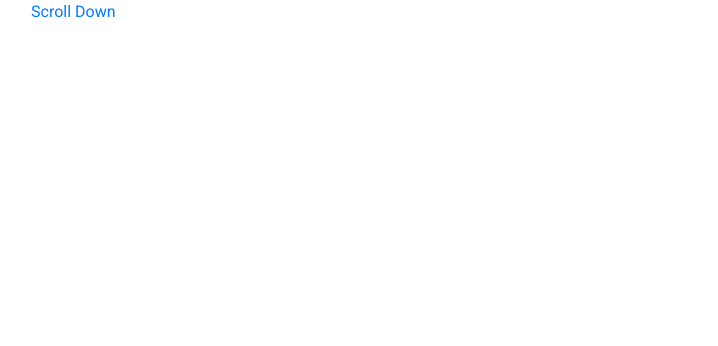
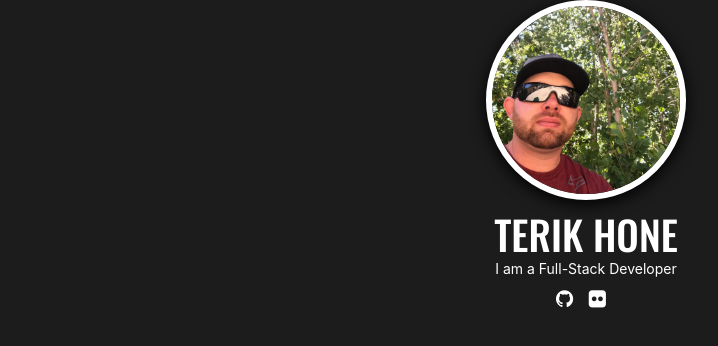
Before and after one commit to torqie/new-portfolio, a website: page index.html in a window 1280 px wide. Shown: the whole page, without its empty margins (54-772 px from the left). Drawn offline with nearby package versions, Linux system fonts and the light colour scheme.

Commit message:
Added Photo of myself to the images file, fleshed out the home page with css and HTML

```diff
--- a/assets/scss/home.scss
+++ b/assets/scss/home.scss
@@ -1,23 +1,46 @@
 @import "variables";
+
+body {
+  background-color: $dark;
+}
 
 #intro {
   img {
+    max-width: 200px;
+    max-height: 200px;
     border: 6px solid $light;
+    border-radius: 100%;
     -moz-box-shadow: 0 4px 16px 0 rgba(0, 0, 0, 1);
     -webkit-box-shadow: 0 4px 16px 0 rgba(0, 0, 0, 1);
     box-shadow: 0 4px 16px 0 rgba(0, 0, 0, 1);
   }
 
-  .name {
+  h1 {
+    font-size: 2.5rem;
+    margin-top: 10px;
+    margin-bottom: 0;
+    text-transform: uppercase;
     color: $light;
-
   }
 
-  .description {
-
+  p {
+    font-size: .875rem;
+    margin-bottom: 5px;
+    color: $light;
   }
 
   .social {
+    font-size: 1.25rem;
+    padding: 0;
+    list-style: none;
 
+    li {
+      display: inline;
+      margin-right: 10px;
+    }
+
+    a {
+      color: $light;
+    }
   }
 }
--- a/assets/scss/main.scss
+++ b/assets/scss/main.scss
@@ -1,4 +1,5 @@
 @import "_variables";
+@import "defaults";
 @import "home";
 
 
--- a/index.html
+++ b/index.html
@@ -12,25 +12,34 @@
   <!-- Bootstrap -->
   <link crossorigin="anonymous" href="https://stackpath.bootstrapcdn.com/bootstrap/4.4.1/css/bootstrap.min.css" integrity="sha384-Vkoo8x4CGsO3+Hhxv8T/Q5PaXtkKtu6ug5TOeNV6gBiFeWPGFN9MuhOf23Q9Ifjh"
         rel="stylesheet">
+  <link href="https://stackpath.bootstrapcdn.com/font-awesome/4.7.0/css/font-awesome.min.css" rel="stylesheet">
   <!-- Main Stylesheet -->
-  <link href="assets/css/style.css" rel="stylesheet">
+  <link href="assets/css/main.css" rel="stylesheet">
 
 </head>
 <body>
 
 <div class="container">
+
   <div class="row">
     <div class="col-12">
-      <div class="scroll-down">
-        <a class="mouse-wrapper" href="#">
-          <span>Scroll Down</span>
-          <span class="mouse">
-            <span class="wheel"></span>
-          </span>
-        </a>
+      <div class="text-center" id="intro">
+        <img alt="Terik Hone" class="img-fluid" src="assets/images/terik.jpg">
+        <h1 class="name">Terik Hone</h1>
+        <p>I am a <span>Full-Stack Developer</span></p>
+        <ul class="social">
+          <li>
+            <a href="#"><i class="fa fa-github"></i></a>
+          </li>
+
+          <li>
+            <a href="#"><i class="fa fa-flickr"></i></a>
+          </li>
+        </ul>
       </div>
     </div>
   </div>
+
 </div>
 
 <!-- Jquery -->
```
Also changed, not shown: assets/css/main.css, assets/images/terik.jpg (added).
